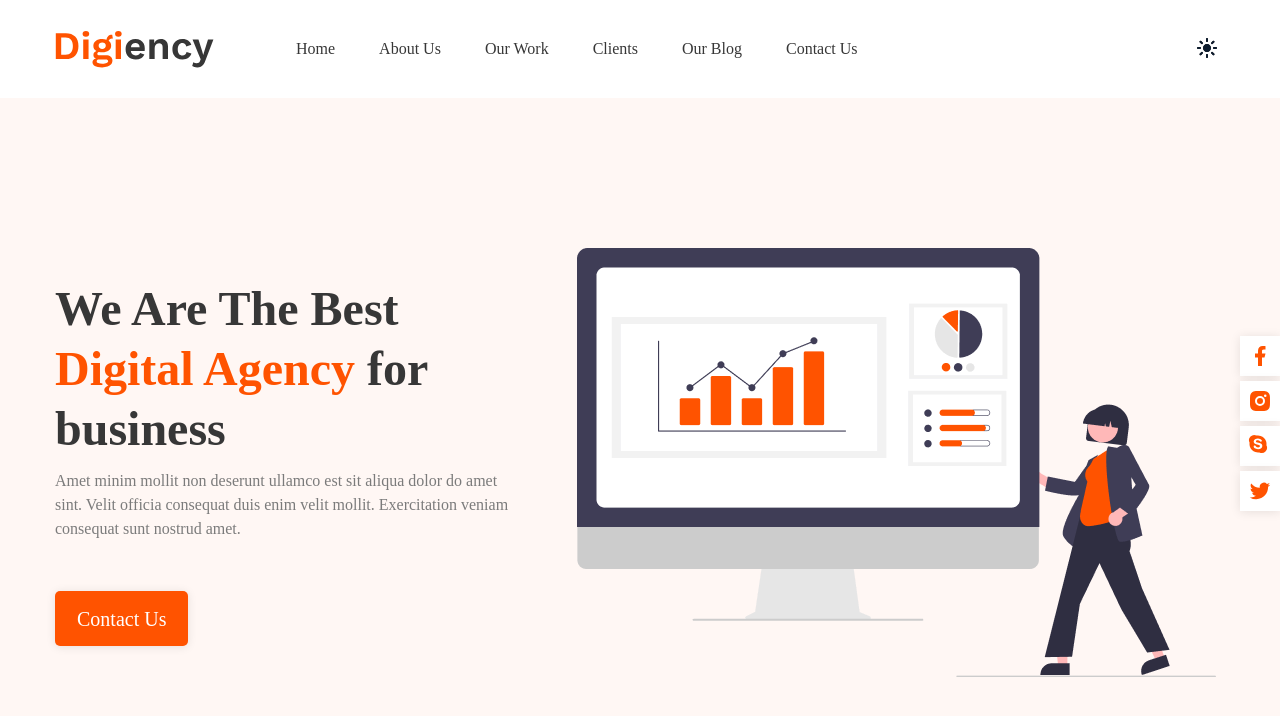
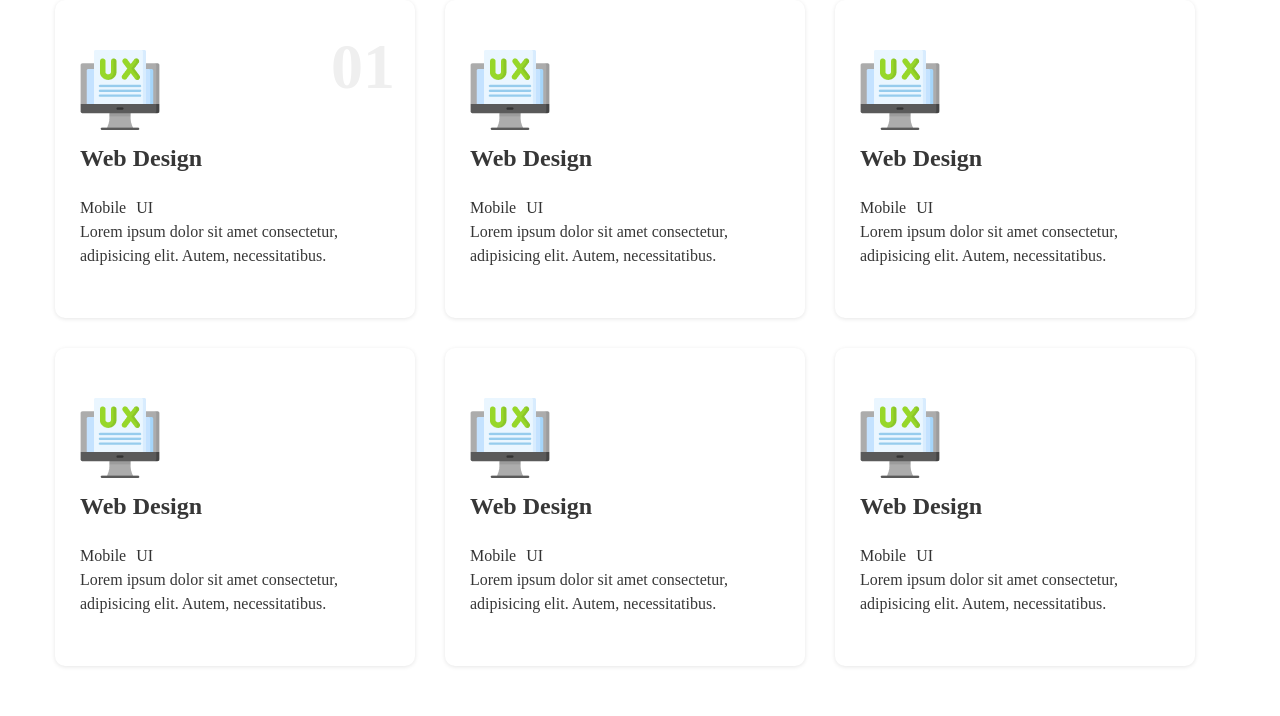
Before and after one commit to vadiminsk/digiency-landing, a website: page index.html in a window 1280 px wide. Drawn offline with Linux system fonts and the light colour scheme; files whose address does not match are found by name.

Commit message:
flex example

```diff
--- a/css/styles.css
+++ b/css/styles.css
@@ -1,9 +1,6 @@
 /* Common styles */
 
 .body {
-  position: relative;
-  max-width: 1440px;
-  margin: auto;
   color: #373737;
   font-family: "Work-Sans Medium";
 }
@@ -14,148 +11,54 @@
   padding: 0 15px;
 }
 
-.section {
-  padding: 150px 0 155px;
+.wrapper {
+  display: flex;
+  flex-wrap: wrap;
+  justify-content: space-between;
 }
 
-a {
+.block {
+  position: relative;
+  display: flex;
+  flex-direction: column;
+  flex: 1;
+  flex-basis: 30%;
+  padding: 50px 25px;
+  margin: 0 30px 30px 0;
+  background: #fff;
+  box-shadow: 0px 1px 4px rgba(0, 0, 0, 0.1);
+  border-radius: 10px;
+}
+
+.block__image {
+  margin-bottom: 10px;
+}
+
+.block__title {
+  margin-bottom: 20px;
+}
+
+.block__tags {
+  display: flex;
+}
+
+.block__tags a {
+  margin-right: 10px;
+  color: #333;
   text-decoration: none;
 }
 
-img {
-  height: auto;
+.block__button {
+  margin-top: auto;
 }
 
-button {
-  border: none;
-  background: transparent;
+.block_number {
+  position: absolute;
+  top: 30px;
+  right: 20px;
+  font-weight: 600;
+  font-size: 64px;
+  line-height: 73px;
+
+  color: #efefef;
 }
-
-h1 {
-  margin-bottom: 10px;
-  font-family: "Work-Sans Bold";
-  font-size: 48px;
-  line-height: 1.25;
-}
-
-h2,
-h3,
-h4 {
-  font-family: "Work-Sans Semibold";
-  line-height: 1.25;
-}
-
-h2 {
-  font-size: 40px;
-}
-
-h1 > span,
-h2 > span {
-  color: #ff5300;
-}
-
-p {
-  color: #7b7b7b;
-  font-family: "Work-Sans Regular";
-  line-height: 1.5;
-}
-
-.btn {
-  padding: 13px 22px 12px;
-  background: #ff5300;
-  box-shadow: 0px 1px 10px rgba(0, 0, 0, 0.1);
-  border-radius: 5px;
-  color: #fff;
-  font-size: 20px;
-  cursor: pointer;
-}
-
-/* Header */
-
-.header {
-  padding: 30px 0;
-  box-shadow: 0px 1px 10px rgba(0, 0, 0, 0.1);
-}
-
-.header__logo {
-  display: inline-block;
-  vertical-align: middle;
-  margin-right: 18px;
-}
-
-.header__nav {
-  display: inline-block;
-  vertical-align: middle;
-}
-
-.header__nav > ul {
-  margin: 0;
-}
-
-.header__nav > ul > li {
-  display: inline-block;
-  padding: 7px 20px;
-}
-
-.header__nav > ul > li > a {
-  color: #373737;
-  text-transform: capitalize;
-}
-
-.header__button {
-  float: right;
-  padding: 5px 0;
-}
-
-.header__button img {
-  cursor: pointer;
-}
-
-/* Social */
-
-.social {
-  position: sticky;
-  top: 320px;
-}
-
-.social ul {
-  position: absolute;
-  right: 0;
-}
-
-.social li {
-  width: 40px;
-  height: 40px;
-  margin-bottom: 5px;
-  padding: 8px;
-  background: #fff;
-  box-shadow: 0px 1px 10px rgba(0, 0, 0, 0.1);
-}
-
-.social li img {
-  max-width: 24px;
-  max-height: 24px;
-}
-
-/* Hero section */
-
-.hero {
-  background: #fff7f4;
-}
-
-.hero p {
-  margin-bottom: 50px;
-}
-
-.hero .wrapper > div {
-  display: inline-block;
-  vertical-align: middle;
-}
-
-.hero__text {
-  width: 40%;
-}
-
-.hero__image {
-  padding-left: 50px;
-}
--- a/index.html
+++ b/index.html
@@ -10,73 +10,98 @@
     <title>Digiency landing</title>
   </head>
   <body class="body">
-    <header class="header">
-      <div class="container">
-        <div class="wrapper">
-          <div class="header__logo">
-            <img src="./assets/logo.svg" alt="Digiency logo" />
-          </div>
-          <nav class="header__nav">
-            <ul role="list">
-              <li><a href="#">Home</a></li>
-              <li><a href="#">About us</a></li>
-              <li><a href="#">our work</a></li>
-              <li><a href="#">clients</a></li>
-              <li><a href="#">our blog</a></li>
-              <li><a href="#">contact us</a></li>
-            </ul>
-          </nav>
-          <div class="header__button">
-            <button type="button">
-              <img src="./assets/theme-color.svg" alt="Change theme color" />
-            </button>
-          </div>
-        </div>
-      </div>
-    </header>
     <main class="main">
-      <div class="social">
-        <ul role="list">
-          <li>
-            <a href="#"><img src="./assets/facebook.svg" alt="Facebook" /></a>
-          </li>
-          <li>
-            <a href="#"><img src="./assets/instagram.svg" alt="Instagram" /></a>
-          </li>
-          <li>
-            <a href="#"><img src="./assets/skype.svg" alt="Skype" /></a>
-          </li>
-          <li>
-            <a href="#"><img src="./assets/twitter.svg" alt="Twitter" /></a>
-          </li>
-        </ul>
-      </div>
-      <section class="section hero">
+      <section class="section">
         <div class="container">
           <div class="wrapper">
-            <div class="hero__text">
-              <h1>We Are The Best <span>Digital Agency</span> for business</h1>
+            <div class="block">
+              <div class="block_number">01</div>
+              <div class="block__image">
+                <img src="./assets/ux-interface.png" alt="Web Design" />
+              </div>
+              <h2 class="block__title">Web Design</h2>
+              <div class="block__tags">
+                <a href="#">Mobile</a>
+                <a href="#">UI</a>
+              </div>
               <p>
-                Amet minim mollit non deserunt ullamco est sit aliqua dolor do
-                amet sint. Velit officia consequat duis enim velit mollit.
-                Exercitation veniam consequat sunt nostrud amet.
+                Lorem ipsum dolor sit amet consectetur, adipisicing elit. Autem,
+                necessitatibus.
               </p>
-              <button class="btn">Contact Us</button>
             </div>
-            <div class="hero__image">
-              <img
-                src="./assets/hero-image.png"
-                alt="We Are The Best Digital Agency for business"
-              />
+            <div class="block">
+              <div class="block__image">
+                <img src="./assets/ux-interface.png" alt="Web Design" />
+              </div>
+              <h2 class="block__title">Web Design</h2>
+              <div class="block__tags">
+                <a href="#">Mobile</a>
+                <a href="#">UI</a>
+              </div>
+              <p>
+                Lorem ipsum dolor sit amet consectetur, adipisicing elit. Autem,
+                necessitatibus.
+              </p>
+            </div>
+            <div class="block">
+              <div class="block__image">
+                <img src="./assets/ux-interface.png" alt="Web Design" />
+              </div>
+              <h2 class="block__title">Web Design</h2>
+              <div class="block__tags">
+                <a href="#">Mobile</a>
+                <a href="#">UI</a>
+              </div>
+              <p>
+                Lorem ipsum dolor sit amet consectetur, adipisicing elit. Autem,
+                necessitatibus.
+              </p>
+            </div>
+            <div class="block">
+              <div class="block__image">
+                <img src="./assets/ux-interface.png" alt="Web Design" />
+              </div>
+              <h2 class="block__title">Web Design</h2>
+              <div class="block__tags">
+                <a href="#">Mobile</a>
+                <a href="#">UI</a>
+              </div>
+              <p>
+                Lorem ipsum dolor sit amet consectetur, adipisicing elit. Autem,
+                necessitatibus.
+              </p>
+            </div>
+            <div class="block">
+              <div class="block__image">
+                <img src="./assets/ux-interface.png" alt="Web Design" />
+              </div>
+              <h2 class="block__title">Web Design</h2>
+              <div class="block__tags">
+                <a href="#">Mobile</a>
+                <a href="#">UI</a>
+              </div>
+              <p>
+                Lorem ipsum dolor sit amet consectetur, adipisicing elit. Autem,
+                necessitatibus.
+              </p>
+            </div>
+            <div class="block">
+              <div class="block__image">
+                <img src="./assets/ux-interface.png" alt="Web Design" />
+              </div>
+              <h2 class="block__title">Web Design</h2>
+              <div class="block__tags">
+                <a href="#">Mobile</a>
+                <a href="#">UI</a>
+              </div>
+              <p>
+                Lorem ipsum dolor sit amet consectetur, adipisicing elit. Autem,
+                necessitatibus.
+              </p>
             </div>
           </div>
         </div>
       </section>
-      <section></section>
-      <section></section>
-      <section></section>
-      <section></section>
-      <section></section>
     </main>
     <footer></footer>
 
```
Also changed, not shown: assets/ux-interface.png (added).
